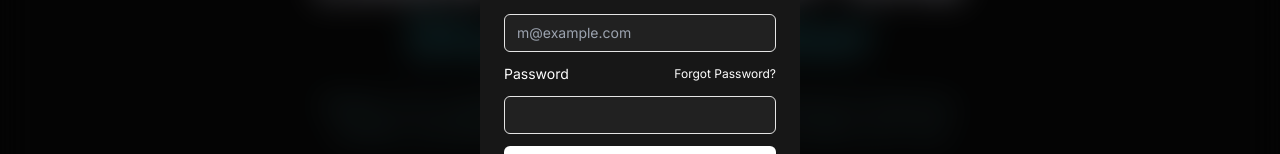
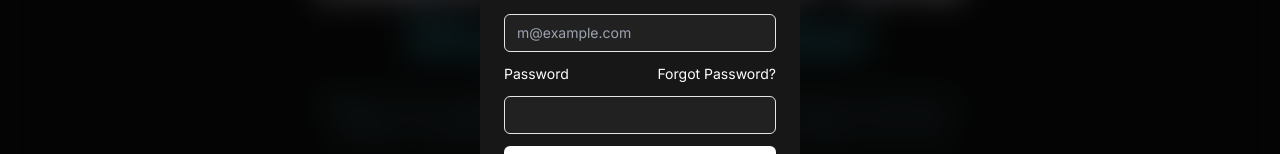
Before and after one commit to Carlthegreatt/Loomi, a Next.js app: page / in a window 1280 px wide. Both pictures are taken after a click on the button "Login". Shown: the part 324-478 px from the top of the page. Built offline with nearby package versions, Linux system fonts and the light colour scheme.

Commit message:
Auto-commit LoginPopover.tsx: 2025-08-24 01:26:24

```diff
--- a/src/components/sections/LoginPopover.tsx
+++ b/src/components/sections/LoginPopover.tsx
@@ -39,7 +39,7 @@ export default function LoginModal() {
               />
               <div className="flex justify-between">
                 <h1 className="text-white text-sm">Password</h1>
-                <button className="text-white text-xs  ">
+                <button className="text-white text-sm  ">
                   Forgot Password?
                 </button>
               </div>
```
